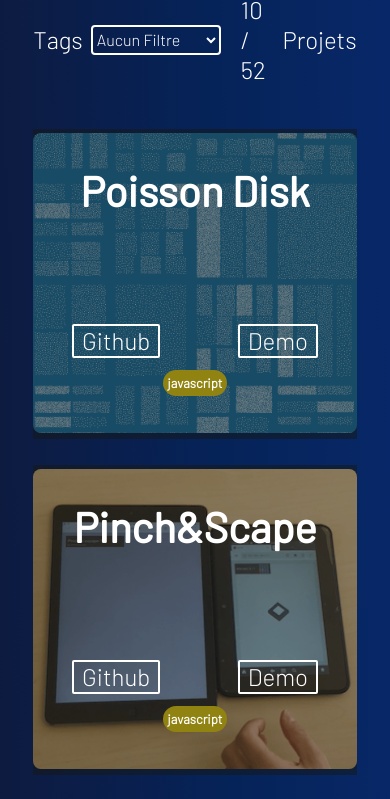
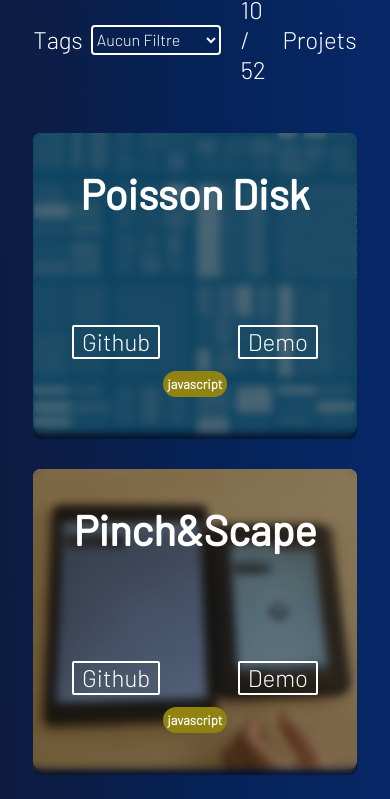
Before and after one commit to guillaume-gomez/guillaume-gomez.github.io, a React (Create React App) app: page / in a window 390 px wide. Shown: the part 2960-3759 px from the top of the page. Built offline with nearby package versions, Linux system fonts and the light colour scheme.

Commit message:
update project cell by backdrop filter + add animation

```diff
--- a/src/components/ProjectCell.css
+++ b/src/components/ProjectCell.css
@@ -2,7 +2,6 @@
   display: block;
   height: 300px;
   min-width: 300px;
-  background: rgba(51, 51, 51, 0.8);
   border-radius: 8px;
 }
 
@@ -15,15 +14,16 @@
 
 .project-cell-details {
   opacity: 0;
-  background: #17181782;
+  border-radius: 8px;
+  background: rgba(0, 0, 0, 0.47);
+  backdrop-filter: blur(4px);
   display: flex;
   flex-direction: column;
   position: relative;
   justify-content: center;
   align-items: center;
-  top: -310px;
   width: 100%;
-  height: calc(100% + 10px);
+  height: calc(100% + 6px)
 }
 
 
@@ -112,5 +112,8 @@
 @media (max-width: 1024px) {
   .project-cell-details {
     opacity: 1.0;
+    top: -306px;
+    background: rgba(0, 0, 0, 0.47);
+    backdrop-filter: blur(4px);
   }
 }
--- a/src/components/ProjectCell.tsx
+++ b/src/components/ProjectCell.tsx
@@ -1,5 +1,5 @@
 import React from 'react';
-import { motion } from "framer-motion";
+import { motion, useAnimation } from "framer-motion";
 import CustomButton from "../components/CustomButton";
 
 import "./ProjectCell.css";
@@ -53,11 +53,13 @@ const tagToColor :  { [key: string]: string }  = {
 };
 
 function ProjectCell({name, githubPage, demo, preview, tags, theme, relevance} : ProjectCellInterface) {
+  const controls = useAnimation();
   return (
   <motion.div
     className="project-cell-content"
-    transition={{ duration: 0.5 }}
-    whileHover={{ scale: [1, 0.9, 1.1], boxShadow: "0px 2px 50px rgba(0, 0, 0, 0.25)"}}
+    onHoverStart={() => controls.start("visible")}
+    onHoverEnd={() => controls.start("hidden")}
+    whileHover={{ scale: [1, 0.9, 1.1], transition: { duration: 0.5 }}}
   >
    <motion.img
       className={preview ? "project-cell-image" : "project-cell-image project-cell-gray"}
@@ -66,7 +68,13 @@ function ProjectCell({name, githubPage, demo, preview, tags, theme, relevance} :
       alt={name}
     />
     <motion.div className="project-cell-details"
-      whileHover={{opacity: 1.0, transition: { duration: 0.2 }}} >
+      transition={{ duration: 0.25 }}
+      animate={controls}
+      variants={{
+        visible: { opacity: 1, top: ["0px", "-100px", "-200px", "-306px"] },
+        hidden: { opacity: 0, },
+      }}
+      >
       <div className="project-cell-name">{name}</div>
 
       <div className="project-cell-buttons">
```
